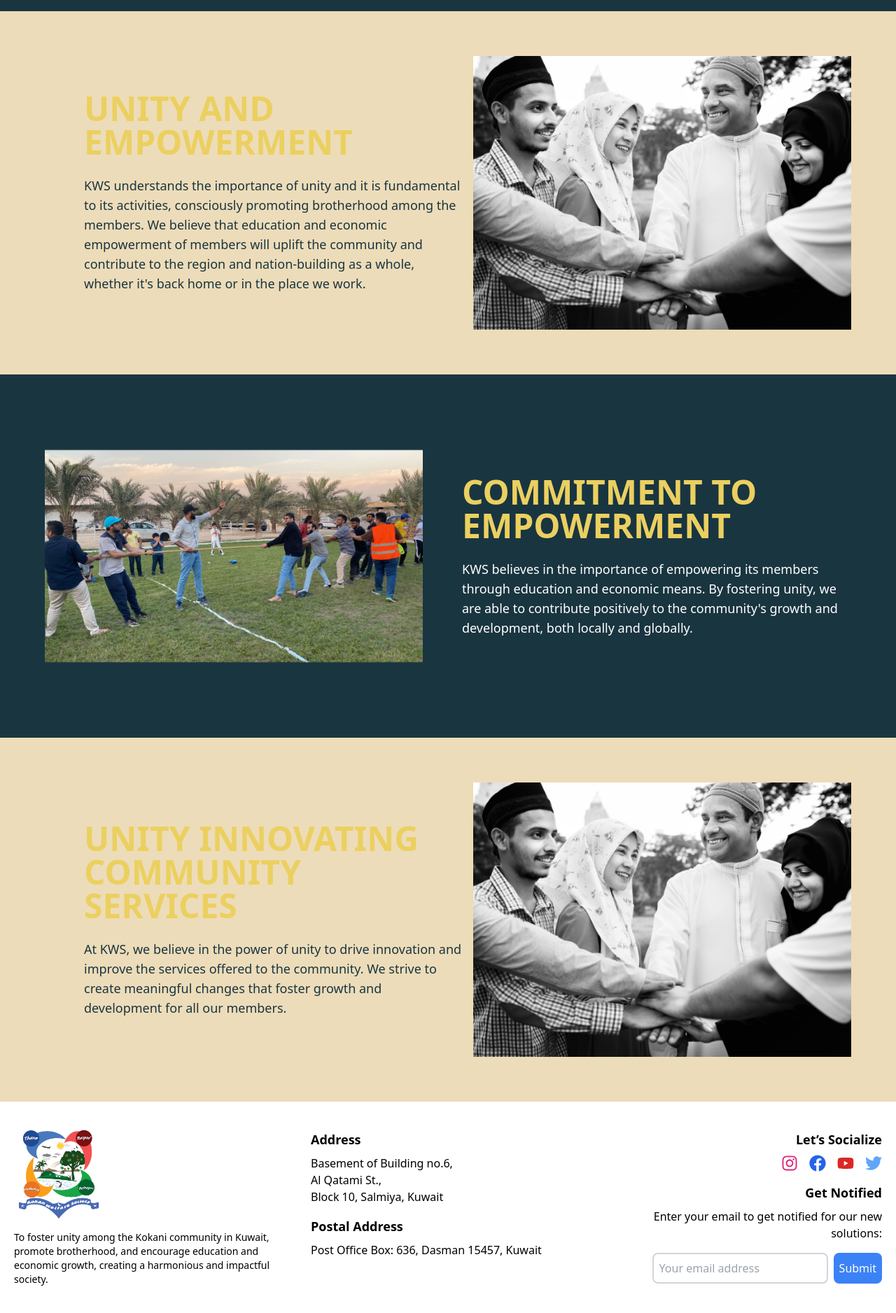
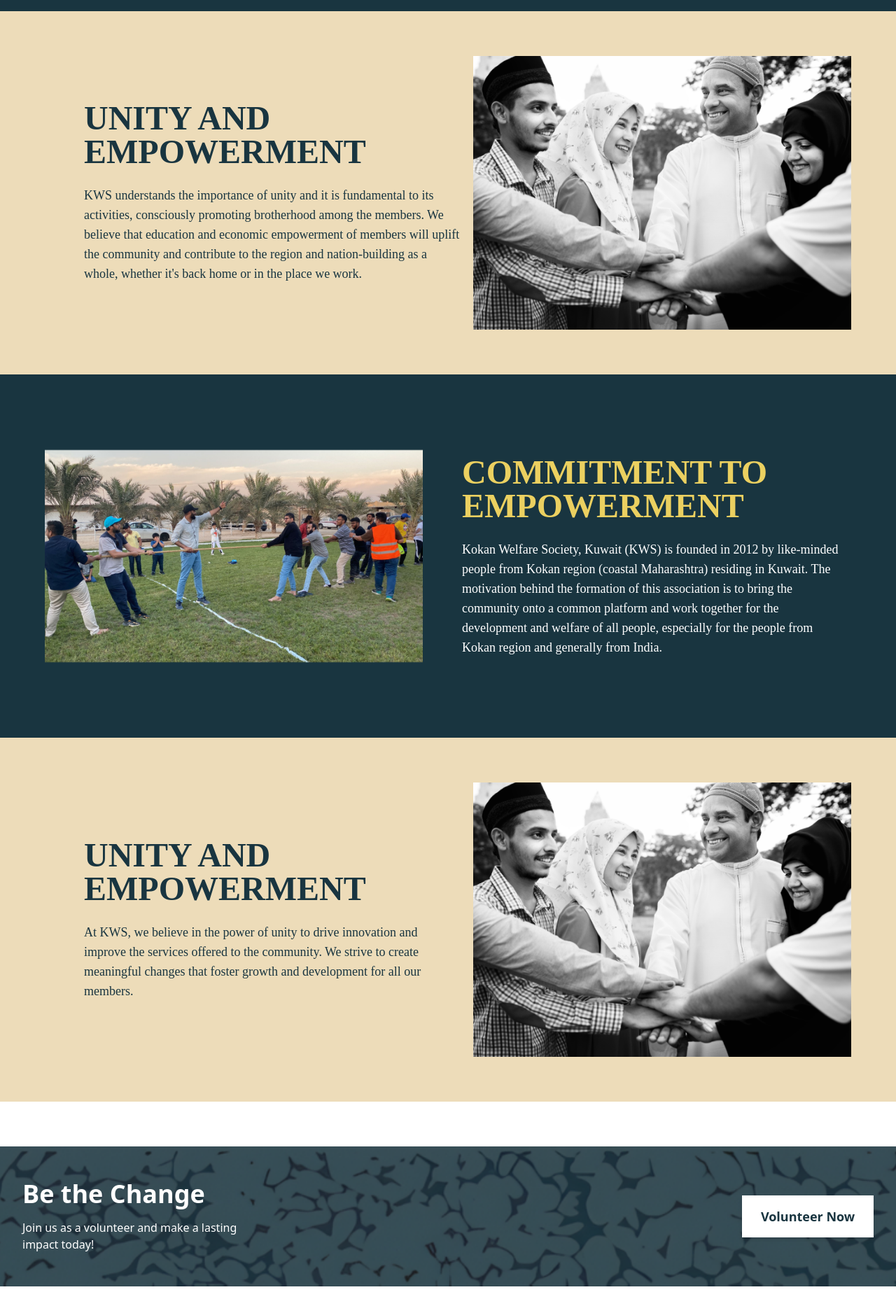
Before and after one commit to Harsh12304/KWS, a Next.js app: page /about/who-we-are in a window 1280 px wide. Shown: the part 1440-3316 px from the top of the page at 70% size. Built offline with nearby package versions, Linux system fonts and the light colour scheme.

Commit message:
changes done in who we are page

```diff
--- a/src/components/aboutUs/who-we-are/who-we-are.jsx
+++ b/src/components/aboutUs/who-we-are/who-we-are.jsx
@@ -15,7 +15,7 @@ const Story = () => {
 
       {/* First Component */}
       <motion.div
-        className="relative font-[Exo 2] w-full h-auto bg-[#193540] flex flex-col sm:flex-row items-center justify-center p-8 sm:p-16"
+        className="relative font-[Cairo] w-full h-auto bg-[#193540] flex flex-col sm:flex-row items-center justify-center p-8 sm:p-16"
         initial={{ opacity: 0, y: 50 }}
         whileInView={{ opacity: 1, y: 0 }}
         viewport={{ once: true }}
@@ -58,19 +58,14 @@ const Story = () => {
             viewport={{ once: true }}
             transition={{ duration: 0.6 }}
           >
-            Kokan Welfare Society, Kuwait (KWS) is founded in 2012 by like-minded
-            people from the Kokan region (coastal Maharashtra) residing in
-            Kuwait. The motivation behind the formation of this association is to
-            bring the community onto a common platform and work together for the
-            development and welfare of all people, especially for those from the
-            Kokan region and generally from India.
+            Kokan Welfare Society, Kuwait (KWS) is founded in 2012 by like-minded people from the Kokan region (coastal Maharashtra) residing in Kuwait. The motivation behind the formation of this association is to bring the community onto a common platform and work together for the development and welfare of all people, especially for those from the Kokan region and generally from India.
           </motion.p>
         </div>
       </motion.div>
 
       {/* Second Component */}
       <motion.div
-        className="relative font-[Exo 2] w-full h-auto bg-[#EDDCB9] flex flex-col sm:flex-row-reverse items-center justify-center p-8 sm:p-16"
+        className="relative font-[Cairo] w-full h-auto bg-[#EDDCB9] flex flex-col sm:flex-row-reverse items-center justify-center p-8 sm:p-16"
         initial={{ opacity: 0, y: 50 }}
         whileInView={{ opacity: 1, y: 0 }}
         viewport={{ once: true }}
@@ -100,7 +95,7 @@ const Story = () => {
             viewport={{ once: true }}
             transition={{ duration: 0.6 }}
           >
-            <h2 className="text-[#EBD060] text-3xl sm:text-4xl lg:text-5xl font-bold uppercase">
+            <h2 className="text-[#193540] text-3xl sm:text-4xl lg:text-5xl font-bold uppercase">
               Unity And Empowerment
             </h2>
           </motion.div>
@@ -124,7 +119,7 @@ const Story = () => {
 
       {/* Third Component */}
       <motion.div
-        className="relative font-[Exo 2] w-full h-auto bg-[#193540] flex flex-col sm:flex-row items-center justify-center p-8 sm:p-16"
+        className="relative font-[Cairo] w-full h-auto bg-[#193540] flex flex-col sm:flex-row items-center justify-center p-8 sm:p-16"
         initial={{ opacity: 0, y: 50 }}
         whileInView={{ opacity: 1, y: 0 }}
         viewport={{ once: true }}
@@ -167,17 +162,14 @@ const Story = () => {
             viewport={{ once: true }}
             transition={{ duration: 0.6 }}
           >
-            KWS believes in the importance of empowering its members through
-            education and economic means. By fostering unity, we are able to
-            contribute positively to the community's growth and development, both
-            locally and globally.
+           Kokan Welfare Society, Kuwait (KWS) is founded in 2012 by like-minded people from Kokan region (coastal Maharashtra) residing in Kuwait. The motivation behind the formation of this association is to bring the community onto a common platform and work together for the development and welfare of all people, especially for the people from Kokan region and generally from India.
           </motion.p>
         </div>
       </motion.div>
 
       {/* Fourth Component */}
       <motion.div
-        className="relative font-[Exo 2] w-full h-auto bg-[#EDDCB9] flex flex-col sm:flex-row-reverse items-center justify-center p-8 sm:p-16"
+        className="relative font-[Cairo] w-full h-auto bg-[#EDDCB9] flex flex-col sm:flex-row-reverse items-center justify-center p-8 sm:p-16 mb-16 "
         initial={{ opacity: 0, y: 50 }}
         whileInView={{ opacity: 1, y: 0 }}
         viewport={{ once: true }}
@@ -194,7 +186,7 @@ const Story = () => {
           <img
             className="w-full max-w-full object-cover"
             src="/img/about2.png"
-            alt="Unity Innovating Community Services"
+            alt="UNITY AND EMPOWERMENT"
           />
         </motion.div>
 
@@ -207,8 +199,8 @@ const Story = () => {
             viewport={{ once: true }}
             transition={{ duration: 0.6 }}
           >
-            <h2 className="text-[#EBD060] text-3xl sm:text-4xl lg:text-5xl font-bold uppercase">
-              Unity Innovating Community Services
+            <h2 className="text-[#193540] text-3xl sm:text-4xl lg:text-5xl font-bold uppercase">
+              UNITY AND EMPOWERMENT
             </h2>
           </motion.div>
 
@@ -227,6 +219,25 @@ const Story = () => {
           </motion.p>
         </div>
       </motion.div>
+
+      {/* Image & Button Section Above Footer */}
+      <div className="relative w-full h-[200px] mt-12 bg-cover bg-center" style={{ backgroundImage: 'url(/texture.png)' }}>
+        <div className="absolute inset-0 flex flex-col sm:flex-row justify-between items-center px-4 sm:px-8 py-8">
+          {/* Left Side Text */}
+          <div className="text-white text-center sm:text-left">
+            <h3 className="text-3xl sm:text-4xl font-bold">Be the Change</h3>
+            <p className="mt-4 text-sm sm:text-base">Join us as a volunteer and make a lasting <br /> impact today!</p>
+          </div>
+
+          {/* Right Side Button */}
+          <div className="flex items-center justify-center sm:justify-end mt-4 sm:mt-0">
+            <Link className="w-[187.82px] h-[60px] bg-[#FFFFFF] text-[#193540] flex items-center justify-center text-lg font-semibold shadow-md hover:bg-[#CBB441] transition duration-300" href="/">
+              Volunteer Now
+            </Link>
+          </div>
+        </div>
+      </div>
+
     </div>
   );
 };
```
Also changed, not shown: public/texture - Copy.png (added), public/texture.png.
